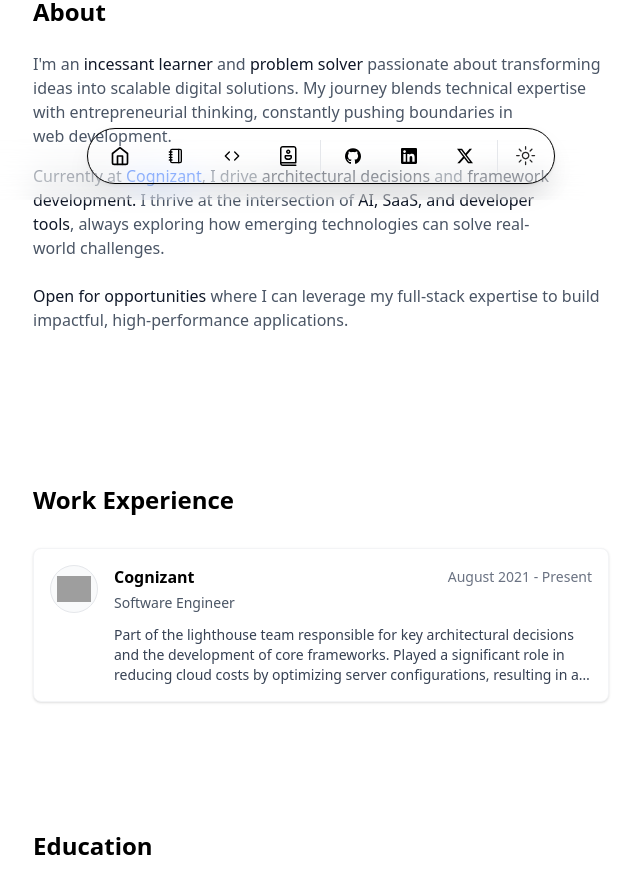
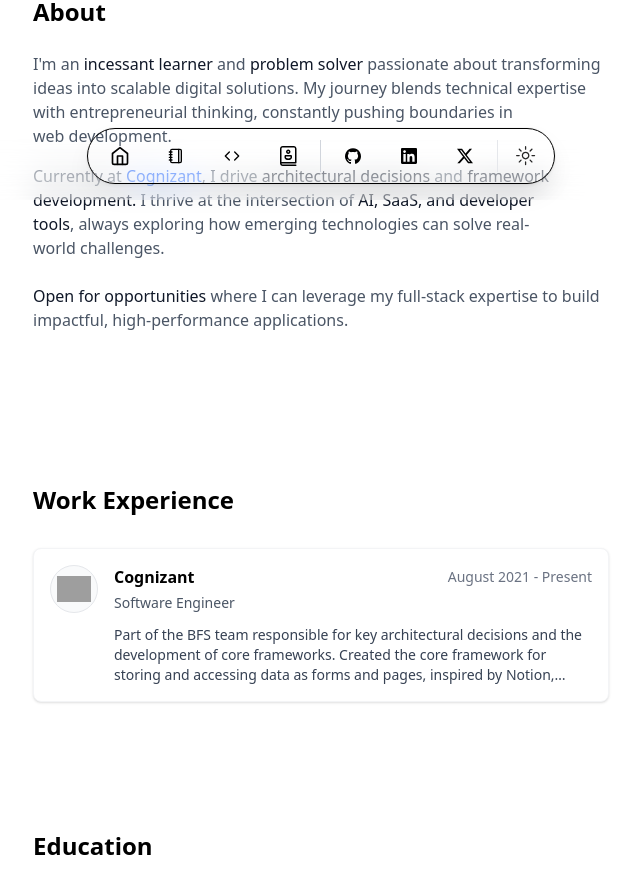
Before and after one commit to Vishesh009/Vishesh009, a React (Vite) app: page / in a window 1280 px wide. Shown: the part 600-1482 px from the top of the page, without its empty margins (319-959 px from the left). Built offline with nearby package versions, Linux system fonts and the light colour scheme; grey boxes are pictures that could not be loaded.

Commit message:
Fixed Paragrapgh bugs

```diff
--- a/components/Header.js
+++ b/components/Header.js
@@ -40,7 +40,7 @@
   const iconClasses = "transition-all duration-300 hover:scale-110";
 
   return (
-    <div className="pointer-events-none fixed inset-x-0 bottom-0 z-30 mx-auto mb-4 flex origin-bottom h-full max-h-14">
+    <div className="pointer-events-none fixed inset-x-0 bottom-0 z-30 mx-auto mb-4 flex origin-bottom h-full max-h-14 ">
       {/* Background blur */}
       <div className="fixed bottom-0 inset-x-0 h-16 w-full bg-background to-transparent backdrop-blur-lg [-webkit-mask-image:linear-gradient(to_top,black,transparent)] dark:bg-background"></div>
 
@@ -152,7 +152,7 @@
         <div
           data-orientation="vertical"
           role="none"
-          className="shrink-0 bg-gray-200 dark:bg-gray-700 w-[1px] h-8 mx-1"
+          className="shrink-0 bg-gray-300 dark:bg-gray-00 w-[1px] h-8 mx-1"
         ></div>
 
         {/* Social Icons */}
--- a/components/WorkExperience.js
+++ b/components/WorkExperience.js
@@ -10,7 +10,7 @@
     role: "Software Engineer",
     period: "August 2021 - Present",
     description:
-      "Part of the lighthouse team responsible for key architectural decisions and the development of core frameworks. Played a significant role in reducing cloud costs by optimizing server configurations, resulting in a 60% cost reduction. Worked on enterprise client projects, enhancing modules like eRFX, Awarding, and Approvals, which are expected to increase ARPA by 60%. Created the core framework for storing and accessing data as forms and pages, inspired by Notion, which now interacts with all other microservices and verticals at Procol. Previously, wrote the Lightspeed micro-service handling WebSockets across the platform, migrated the core codebase from Rails 5.1 to Rails 7, and scaled the core Auction product to support 100k entities.",
+      "Part of the BFS team responsible for key architectural decisions and the development of core frameworks. Created the core framework for storing and accessing data as forms and pages, inspired by Notion, which now interacts with all other microservices and verticals. Previously, wrote the Lightspeed micro-service handling WebSockets across the platform,and scaled the core product to support 100k entities.",
   },
 ];
 
--- a/src/App.js
+++ b/src/App.js
@@ -17,11 +17,11 @@
         innovative solutions. Active on social media, sharing insights and
         projects.
       </h1> */}
+      <Header />
       <Hero />
       <About />
       <WorkExperience />
       <Education />
-      <Header />
       <Skills />
       <Projects />
       <Contact />
--- a/src/index.html
+++ b/src/index.html
@@ -2,7 +2,10 @@
 <html lang="en">
   <head>
     <meta charset="UTF-8" />
-    <meta name="viewport" content="width=device-width, initial-scale=1.0" />
+    <meta
+      name="viewport"
+      content="width=device-width, initial-scale=1.0 maximum-scale=1, user-scalable=no, viewport-fit=cover"
+    />
     <title>Vishesh Bajpai</title>
     <link rel="icon" type="image/png" href="../img/icons8-dev-32.png" />
     <link href="./index.css" type="text/css" rel="stylesheet" />
```
